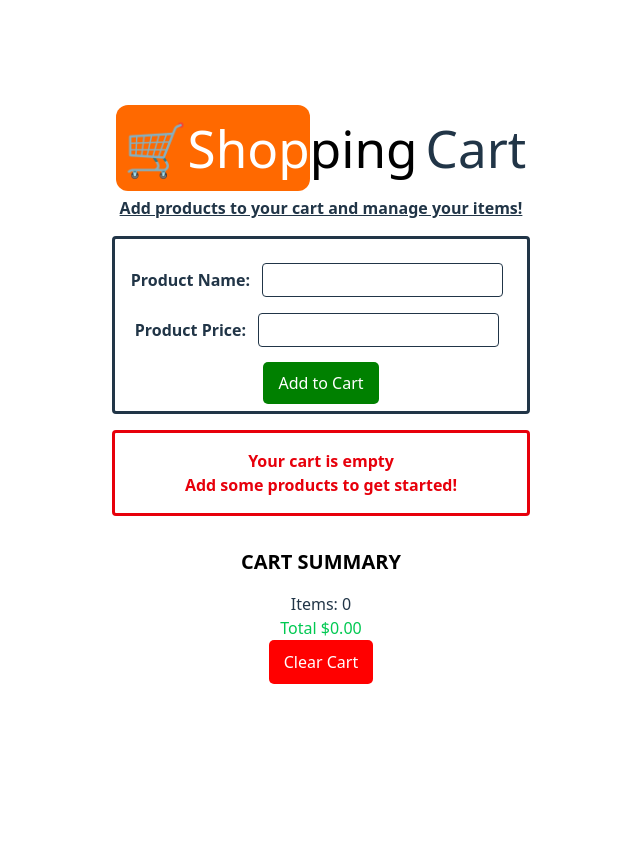
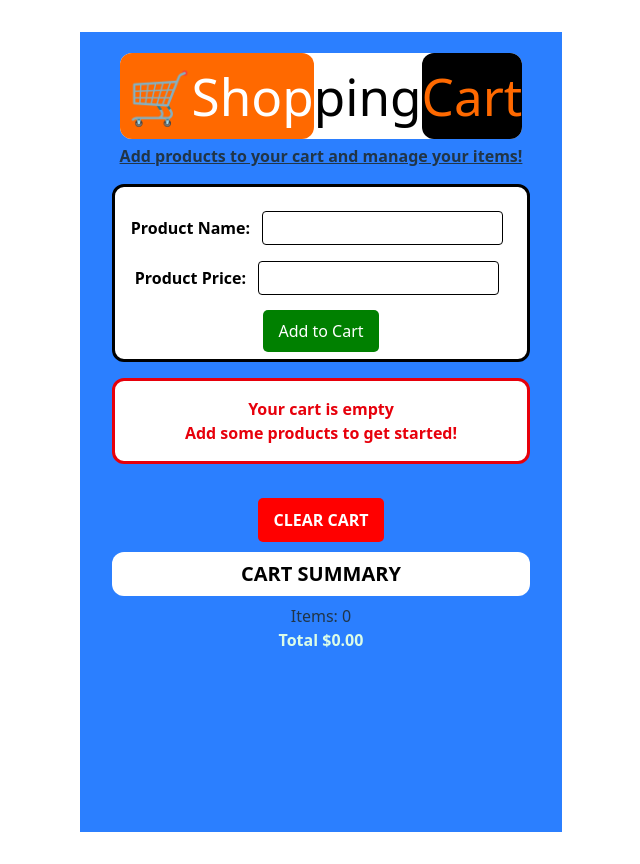
Before and after one commit to BrandonVLA/brandon-projects, a React (Vite) app in the folder shopping-cart/: page / in a window 1280 px wide. Shown: the whole page, without its empty margins (319-959 px from the left). Before the commit the page ends 800 px from the top, so only its background shows below. Built offline with nearby package versions, Linux system fonts and the light colour scheme.

Commit message:
Enhance styling and structure of shopping cart components for improved UI

```diff
--- a/shopping-cart/src/App.jsx
+++ b/shopping-cart/src/App.jsx
@@ -1,4 +1,4 @@
-import {useCart} from "./hooks/useCart.js";
+import { useCart } from "./hooks/useCart.js";
 import ProductForm from "./components/ProductForm";
 import ProductList from "./components/ProductList";
 import CartSummary from "./components/CartSummary";
@@ -8,10 +8,22 @@ function App() {
   const { products, total, addProduct, removeProduct, clearCart } = useCart();
 
   return (
-    <div className="app">
+    <div className="app bg-blue-500 min-h-screen p-4">
       <header className="app-header">
-        <h1 className="m-5"><span className="bg-white text-black pt-2 pb-2 pr-2  rounded-2xl"><span className="bg-orange-500 p-2 rounded-xl pr-0 text-white">🛒Shop</span>ping</span>Cart</h1>
-        <p className="font-bold underline">Add products to your cart and manage your items!</p>
+        <h1 className="m-5">
+          <span className="bg-white text-black pt-2 pb-2 rounded-xl">
+            <span className="bg-orange-500 p-2 rounded-xl pr-0 text-white">
+              🛒Shop
+            </span>
+            ping
+            <span className="bg-black text-orange-500 pt-2 pb-2 rounded-xl">
+            Cart
+          </span>
+          </span>
+        </h1>
+        <p className="font-bold underline">
+          Add products to your cart and manage your items!
+        </p>
       </header>
 
       <main className="app-main">
--- a/shopping-cart/src/components/CartSummary.jsx
+++ b/shopping-cart/src/components/CartSummary.jsx
@@ -17,32 +17,35 @@ function CartSummary({ total, onClearCart, productCount }) {
 
   return (
     <div className="cart-summary summary-details m-2 p-2 ">
-      <div className="summary-content">
-        <h2 className="bg-white text-black uppercase text-xl font-bold rounded p-2 mb-2">
-          Cart Summary
-        </h2>
-        <div className="summary-details">
-          <p className="item-count">Items: {productCount}</p>
-          <p className="total-amount text-green-500">
-            Total ${total.toFixed(2)}
-          </p>
-        </div>
       <button
         onClick={handleClearCart}
         disabled={productCount === 0}
         className="clear-cart-button"
         style={{
           backgroundColor: "red",
+          fontWeight: "bold",
           color: "white",
           padding: "10px 15px",
           border: "none",
           borderRadius: "5px",
           cursor: "pointer",
+          margin: "10px 0",
+          textTransform: "uppercase",
           hover: { backgroundColor: "darkred" },
         }}
       >
         Clear Cart
       </button>
+      <div className="summary-content">
+        <h2 className="bg-white text-black uppercase text-xl font-bold rounded-xl p-2 mb-2">
+          Cart Summary
+        </h2>
+        <div className="summary-details">
+          <p className="item-count">Items: {productCount}</p>
+          <p className="total-amount text-green-100 font-bold">
+            Total ${total.toFixed(2)}
+          </p>
+        </div>
       </div>
     </div>
   );
--- a/shopping-cart/src/components/ProductForm.jsx
+++ b/shopping-cart/src/components/ProductForm.jsx
@@ -30,7 +30,7 @@ function ProductForm({ onAddProduct }) {
   return (
     <form
       onSubmit={handleSubmit}
-      className="product-form text-center m-4 p-4 border-3 rounded"
+      className="product-form text-center m-4 p-4 border-3 rounded-xl bg-white text-black"
     >
       <div className="form-group">
         <label htmlFor="productName" className="font-bold">
--- a/shopping-cart/src/components/ProductItem.jsx
+++ b/shopping-cart/src/components/ProductItem.jsx
@@ -17,7 +17,7 @@ function ProductItem({ product, index, onRemoveProduct }) {
     <div className="product-item m-2 p-2 border-2 rounded flex justify-between items-center">
       <div className="product-info  text-center">
         <h3 className="product-name">{product.name}</h3>
-        <p className="product-price">${product.price}</p>
+        <p className="product-price text-white">${product.price}</p>
       </div>
       <button
         onClick={handleRemove}
--- a/shopping-cart/src/components/ProductList.jsx
+++ b/shopping-cart/src/components/ProductList.jsx
@@ -12,7 +12,7 @@ function ProductList({ products, onRemoveProduct }) {
 
   if (products.length === 0) {
     return (
-      <div className="empty-cart text-red-600 font-bold m-4 p-4 border-3 rounded">
+      <div className="empty-cart text-red-600 bg-white font-bold m-4 p-4 border-3 rounded-xl">
         <p>Your cart is empty</p>
         <p>Add some products to get started!</p>
       </div>
@@ -20,7 +20,7 @@ function ProductList({ products, onRemoveProduct }) {
   }
   return (
     <div className="product-list">
-      <h2>Your Cart Items:</h2>
+      <h2 className="font-bold m-4">Your Cart Items:</h2>
       <div className="products-container">
         {products.map((product, index) => (
           <ProductItem
```
Lines whose indentation alone changed are shown as unchanged.
